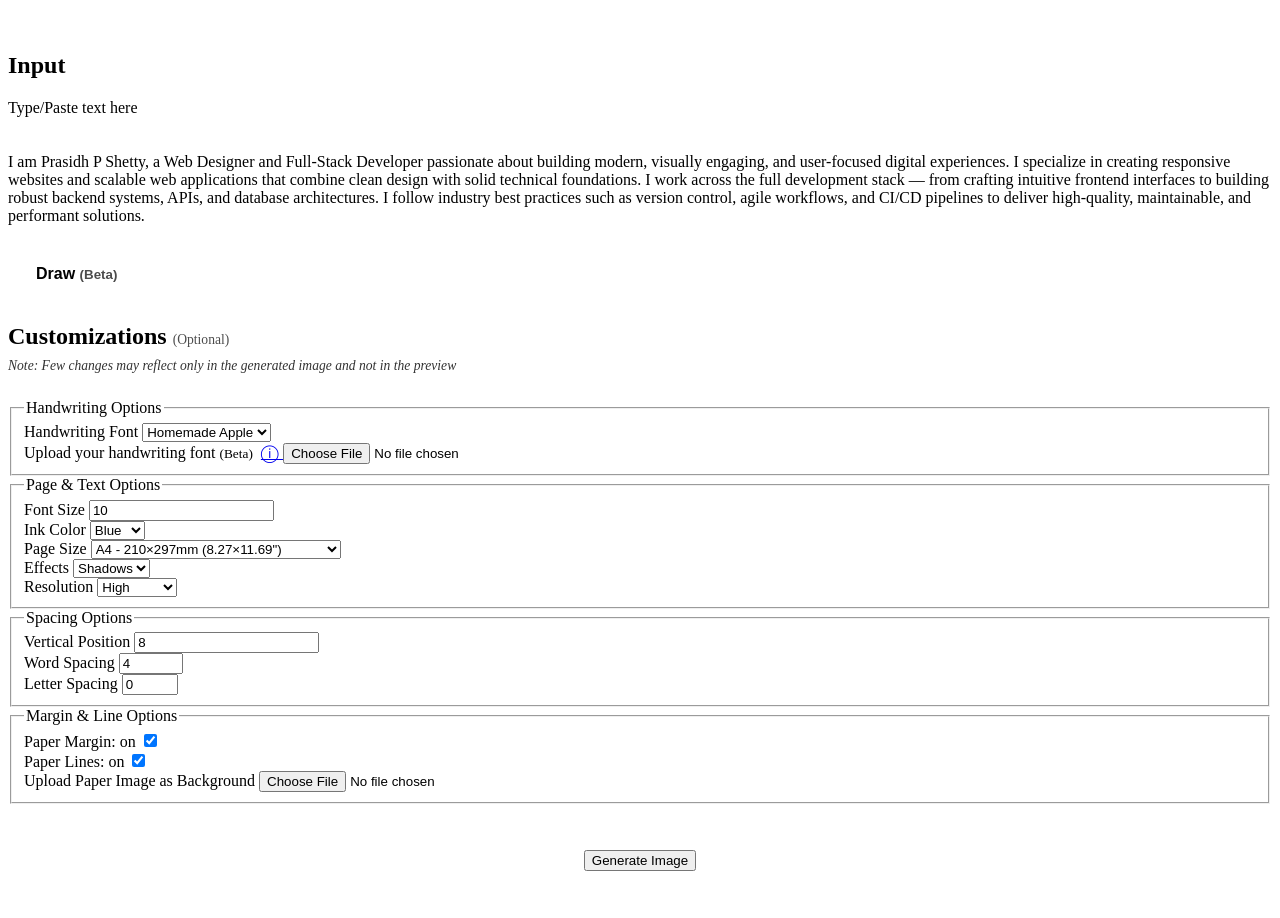
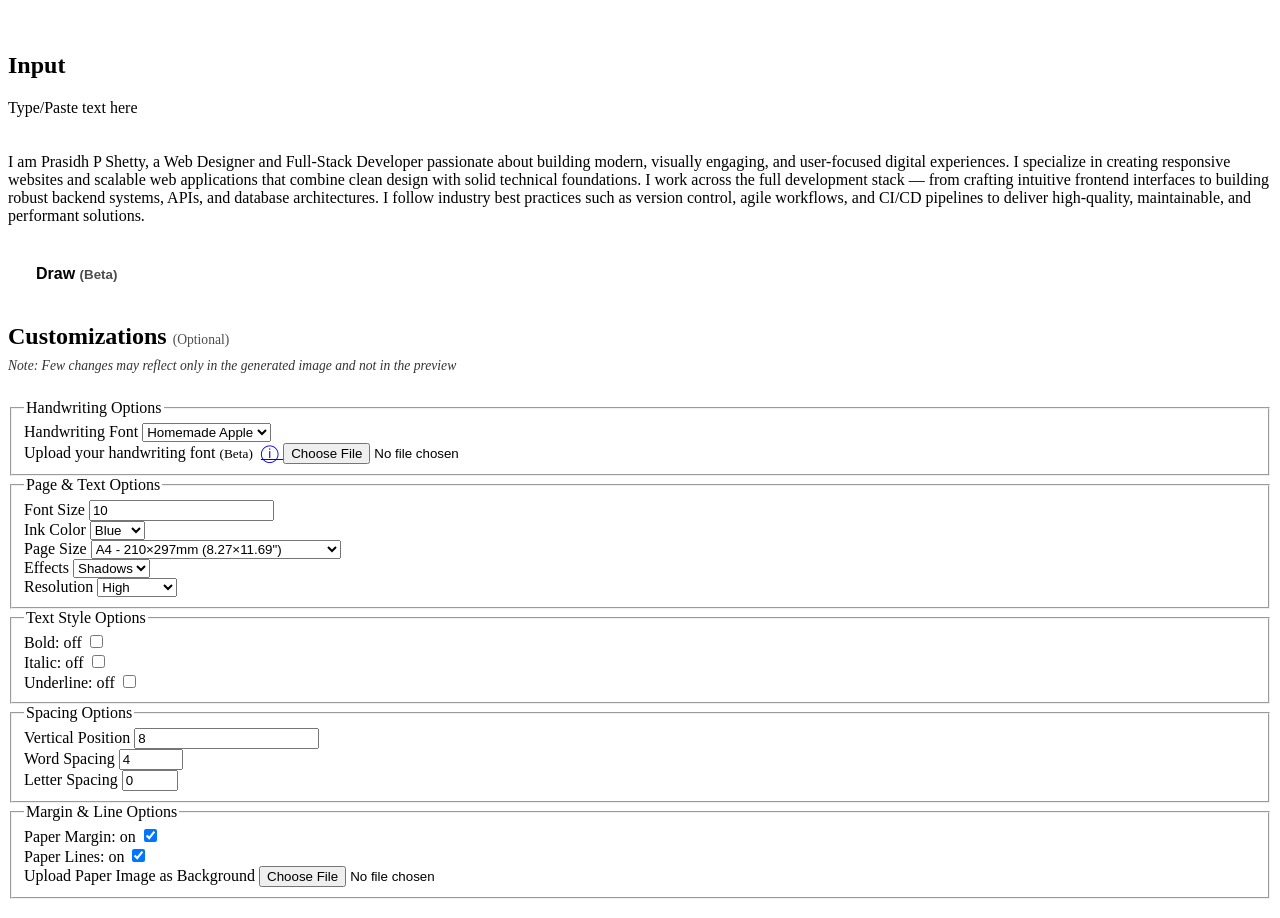
Before and after one commit to Prasidhpshetty7/handwriter, a website with bundled scripts: page index.html in a window 1280 px wide. Shown: the part 147-1065 px from the top of the page. Built offline with nearby package versions, Linux system fonts and the light colour scheme; a web font is replaced by a local one.

Commit message:
new updates

```diff
--- a/index.html
+++ b/index.html
@@ -271,6 +271,66 @@
                       <option selected value="3">High</option>
                       <option value="4">Very High</option>
                     </select>
+                  </div>
+                </div>
+              </fieldset>
+
+              <fieldset>
+                <legend>Text Style Options</legend>
+
+                <div class="category-grid">
+                  <div>
+                    <label for="text-bold-toggle"
+                      >Bold:
+                      <span aria-label="bold status" class="status"
+                        >off</span
+                      >
+                    </label>
+                    <label class="switch-toggle outer">
+                      <input
+                        aria-checked="false"
+                        aria-label="Bold Text Button"
+                        id="text-bold-toggle"
+                        type="checkbox"
+                      />
+                      <div></div>
+                    </label>
+                  </div>
+
+                  <div>
+                    <label for="text-italic-toggle"
+                      >Italic:
+                      <span aria-label="italic status" class="status"
+                        >off</span
+                      >
+                    </label>
+                    <label class="switch-toggle outer">
+                      <input
+                        aria-checked="false"
+                        aria-label="Italic Text Button"
+                        id="text-italic-toggle"
+                        type="checkbox"
+                      />
+                      <div></div>
+                    </label>
+                  </div>
+
+                  <div>
+                    <label for="text-underline-toggle"
+                      >Underline:
+                      <span aria-label="underline status" class="status"
+                        >off</span
+                      >
+                    </label>
+                    <label class="switch-toggle outer">
+                      <input
+                        aria-checked="false"
+                        aria-label="Underline Text Button"
+                        id="text-underline-toggle"
+                        type="checkbox"
+                      />
+                      <div></div>
+                    </label>
                   </div>
                 </div>
               </fieldset>
--- a/js/app.mjs
+++ b/js/app.mjs
@@ -113,6 +113,27 @@ const EVENT_MAP = {
       }
     }
   },
+  '#text-bold-toggle': {
+    on: 'change',
+    action: (e) => {
+      const statusEl = e.target.parentElement.parentElement.querySelector('.status');
+      statusEl.textContent = e.target.checked ? 'on' : 'off';
+    }
+  },
+  '#text-italic-toggle': {
+    on: 'change',
+    action: (e) => {
+      const statusEl = e.target.parentElement.parentElement.querySelector('.status');
+      statusEl.textContent = e.target.checked ? 'on' : 'off';
+    }
+  },
+  '#text-underline-toggle': {
+    on: 'change',
+    action: (e) => {
+      const statusEl = e.target.parentElement.parentElement.querySelector('.status');
+      statusEl.textContent = e.target.checked ? 'on' : 'off';
+    }
+  },
   '#draw-diagram-button': {
     on: 'click',
     action: () => {
```
